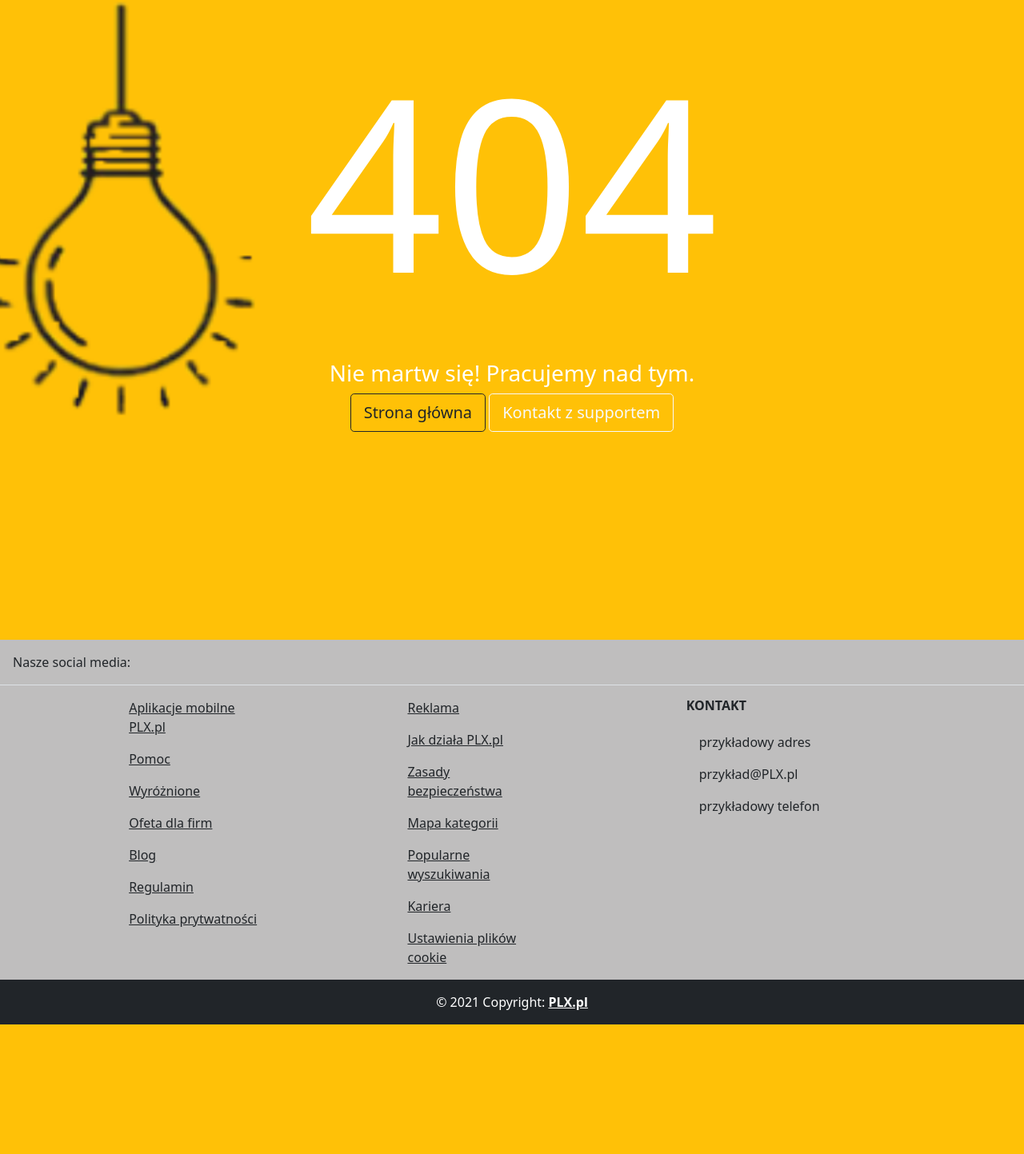
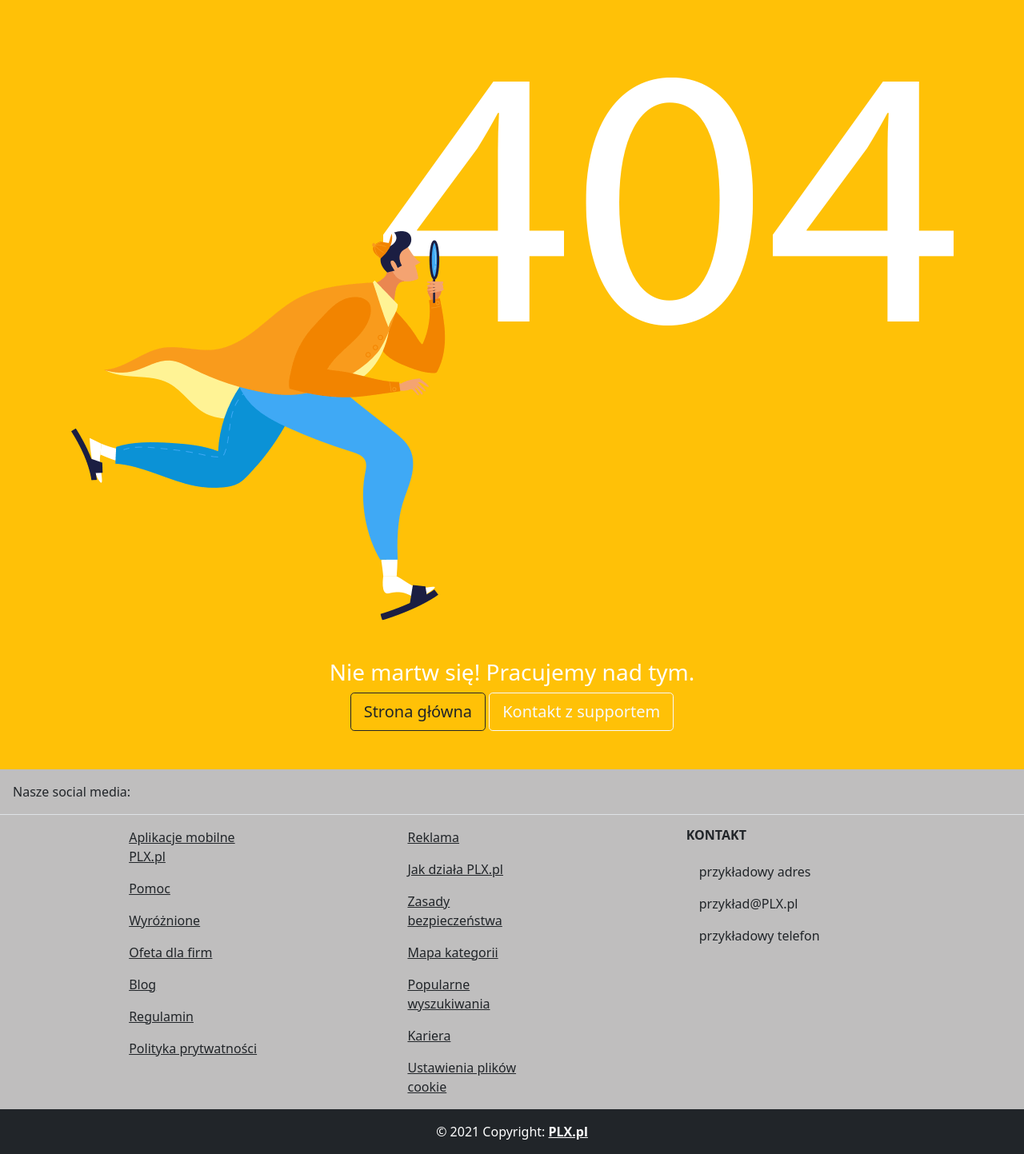
Before and after one commit to klisiubb/IO_Project, a Node server app: template views/404.ejs in a window 1280 px wide. Shown: the whole page at 80% size. Before the commit the page ends 1281 px from the top, so only its background shows below. Run offline with Node 20, Linux system fonts and the light colour scheme; the template is opened without the code that fills it, so the values that code supplies are empty; some libraries are stand-ins or nearby versions.

Commit message:
add 404 image

```diff
--- a/views/404.ejs
+++ b/views/404.ejs
@@ -7,17 +7,18 @@
 
 <body>
 
-    <div class="text-center text-white pb-5" style = "height: 800px; background-image: url('/bulb.png'); background-attachment: fixed;
-    background-position: center;
-    background-repeat: no-repeat;
-    background-size: cover;">
+    <div class="text-center text-white pt-5 pb-5 bg-warning"> <!--height: 800 px     tak bylo oryginalnie i tak masz to ustawic :D-->
 
-
+    <!--
       <div style = "font-size: 300px;">404</div>
+        <h3> Nie martw się! Pracujemy nad tym.</h3>
+    -->
+        <img src="/inspector.png" class="img-fluid pt-5 pb-5" alt="404">
         <h3> Nie martw się! Pracujemy nad tym.</h3>
 
         <a href="/" class="btn btn-outline-dark btn-lg" role="button">Strona główna</a>
         <button type="button" class="btn btn-outline-light btn-lg">Kontakt z supportem</button>
+
     </div>
 
     <section>
```
Also changed, not shown: public/inspector.png (added).
